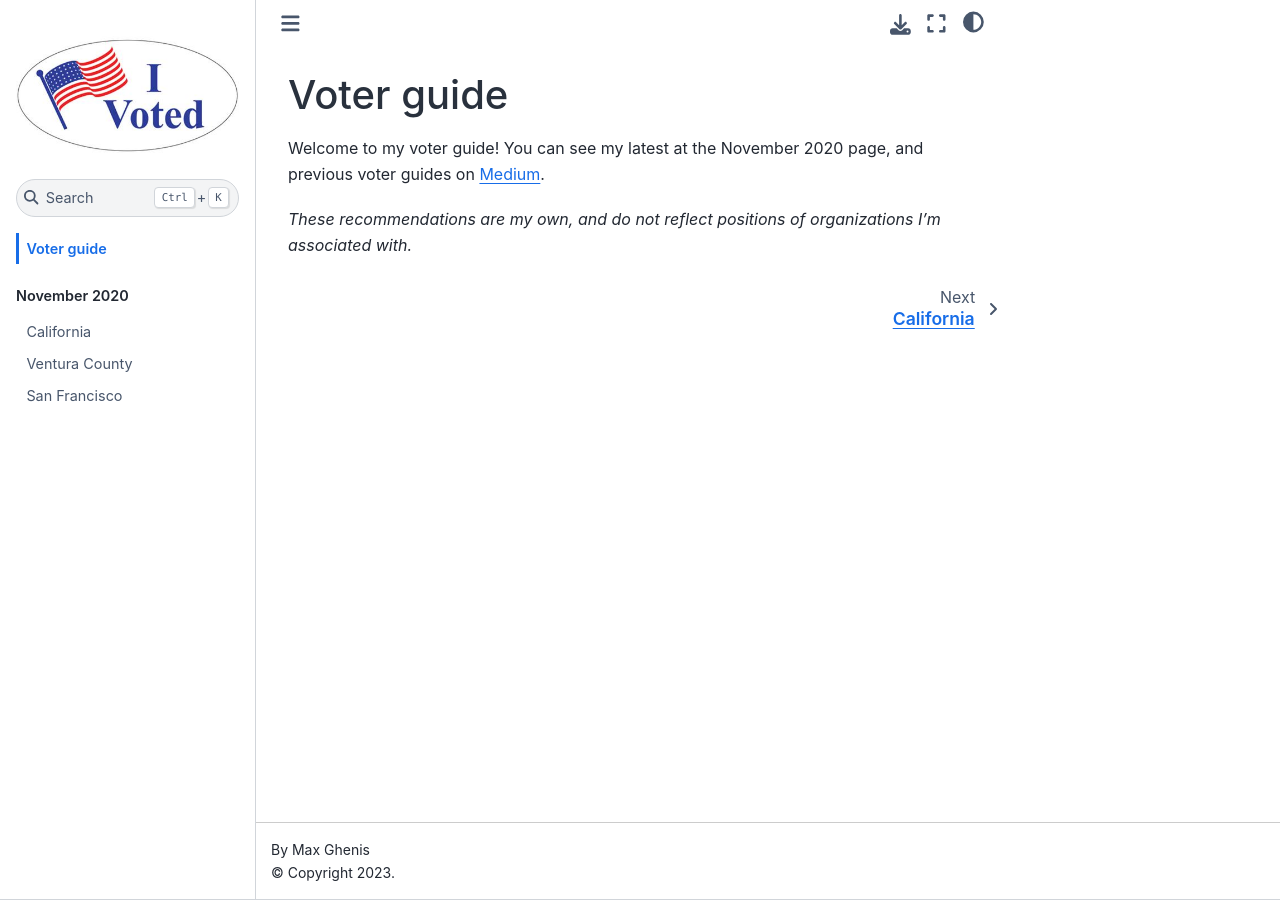
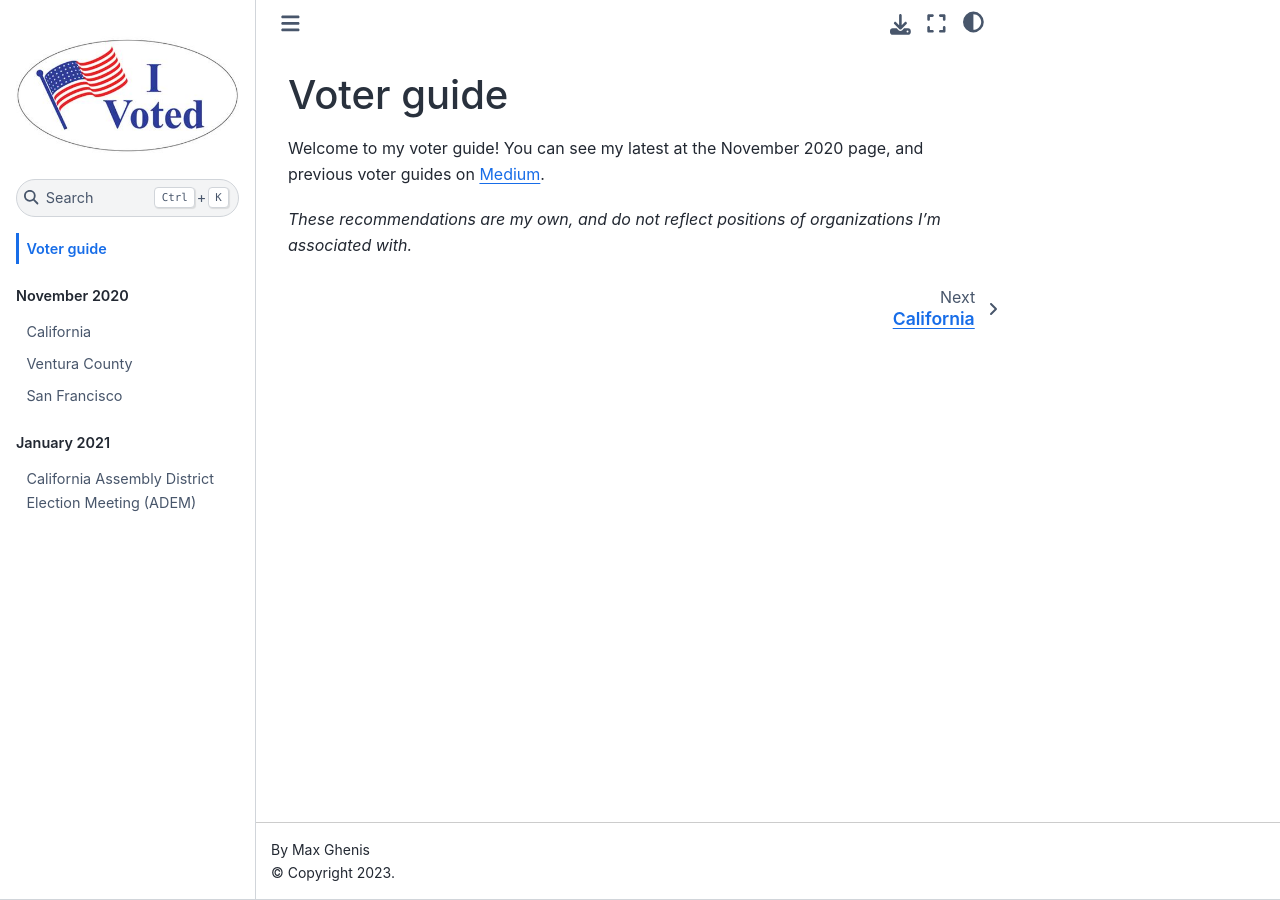
Before and after one commit to MaxGhenis/vote, a Jupyter Book: the page built from docs/index.md, in a window 1280 px wide. Built offline with Jupyter Book 1.0.4 settings and Sphinx 7.4.7 and the Sphinx Book theme 1.1.4, drawn with Linux system fonts in a browser that asks for light colours.

Commit message:
Add adem to toc

```diff
--- a/docs/_toc.yml
+++ b/docs/_toc.yml
@@ -5,3 +5,7 @@
     - file: nov2020/california
     - file: nov2020/ventura-county
     - file: nov2020/san-francisco
+
+- part: January 2021
+  chapters:
+    - file: jan2021/adem
```
